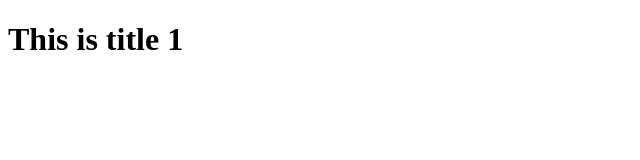
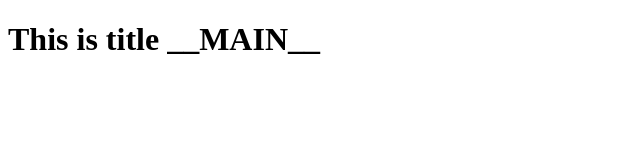
Before and after one commit to rajlanjewar01/git-test-merge-conflict, a plain HTML site: page index.html in a window 1280 px wide. Shown: the whole page, without its empty margins (0-640 px from the left). Drawn offline with Linux system fonts and the light colour scheme.

Commit message:
new MAIN CHANGES

```diff
--- a/index.html
+++ b/index.html
@@ -7,6 +7,6 @@
     <title>Document</title>
 </head>
 <body>
-    <h1>This is title 1</h1>
+    <h1>This is title __MAIN__</h1>
 </body>
 </html>
```
